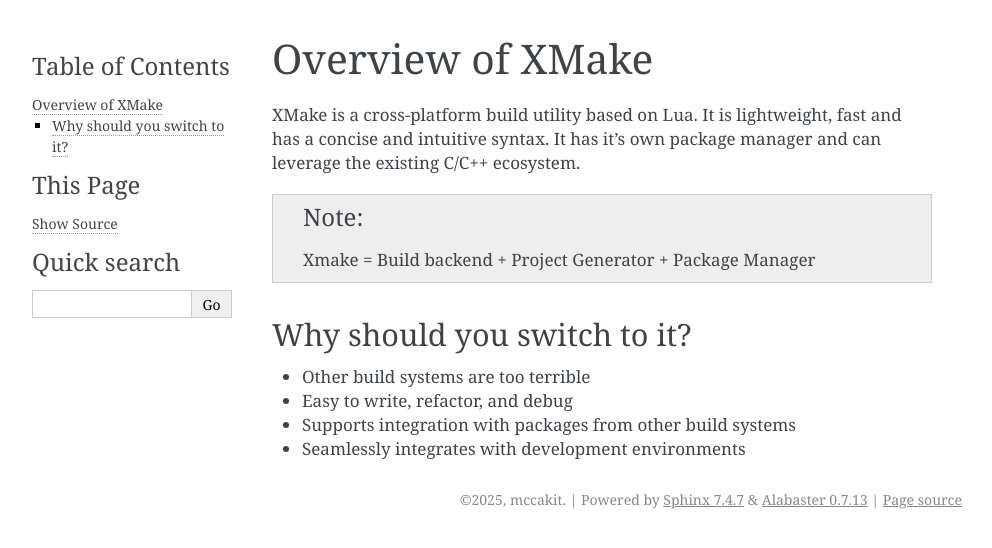
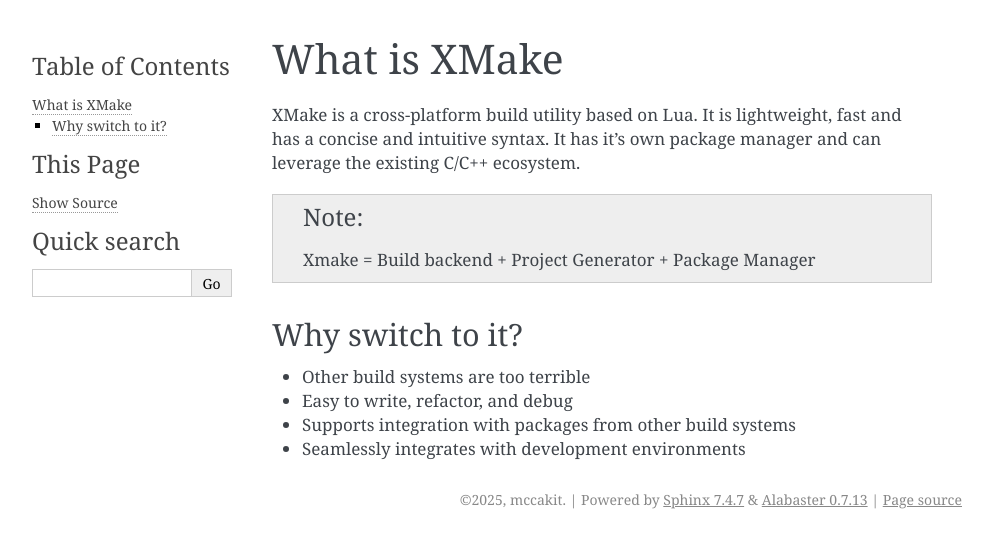
Before and after one commit to mccakit/learn_xmake, a Sphinx documentation site: the page built from docs/source/overview/xmake.rst, in a window 1280 px wide. Shown: the top 548 px of the page, without its empty margins (148-1140 px from the left). Built offline with Sphinx 7.4.7, drawn with Linux system fonts in a browser that asks for light colours.

Commit message:
modularized doc

```diff
--- a/docs/source/index.rst
+++ b/docs/source/index.rst
@@ -6,4 +6,5 @@
    :maxdepth: 2
    :caption: Contents:
 
-   introduction/index.rst
+   introduction/index
+   overview/index
--- a/docs/source/introduction/index.rst
+++ b/docs/source/introduction/index.rst
@@ -6,6 +6,7 @@
    :maxdepth: 1
    :caption: Contents:
 
-   intro_and_scope
-   overview
+   purpose
+   audience
+   scope
    guide
--- a/docs/source/introduction/overview.rst
+++ b/docs/source/overview/xmake.rst
@@ -1,6 +1,6 @@
-###################
- Overview of XMake
-###################
+###############
+ What is XMake
+###############
 
 XMake is a cross-platform build utility based on Lua. It is lightweight,
 fast and has a concise and intuitive syntax. It has it's own package
@@ -10,9 +10,9 @@
 
    Xmake = Build backend + Project Generator + Package Manager
 
-******************************
- Why should you switch to it?
-******************************
+*******************
+ Why switch to it?
+*******************
 
 -  Other build systems are too terrible
 -  Easy to write, refactor, and debug
```
Also changed, not shown: docs/source/introduction/audience.rst (added, +14 -0 lines), docs/source/introduction/guide.rst (+6 -6 lines), docs/source/introduction/intro_and_scope.rst (deleted, +0 -31 lines), docs/source/introduction/purpose.rst (added, +15 -0 lines), docs/source/introduction/scope.rst (added, +18 -0 lines), docs/source/overview/index.rst (added, +9 -0 lines).
